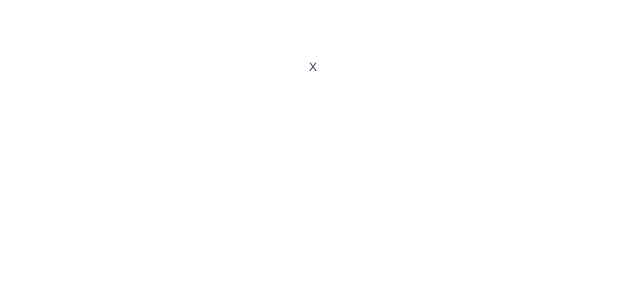
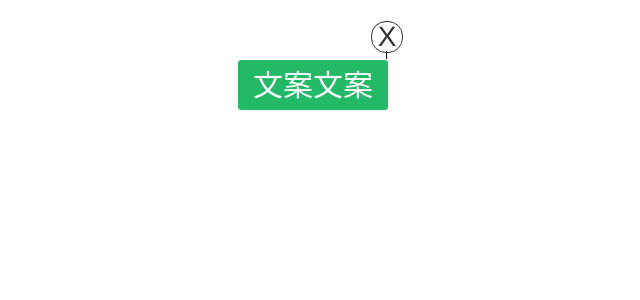
Before and after one commit to thisXiaoming/vue-pro-git, a Vue app: page /tag-eg in a window 1280 px wide. Shown: the top 300 px of the page, without its empty margins (327-967 px from the left). Built offline with nearby package versions, Linux system fonts and the light colour scheme.

Commit message:
加入tag组件，做了标签的关闭按钮

```diff
--- a/src/components/tag.vue
+++ /dev/null
@@ -1,21 +0,0 @@
-<template>
-    <div>
-        <slot></slot>
-        <div>X</div>
-    </div>
-</template>
-
-<script>
-export default {
-    name: 'Tag',
-    data() {
-        return {
-
-        }
-    }
-}
-</script>
-
-<style>
-
-</style>
--- /dev/null
+++ b/src/components/tag/tag.less
@@ -0,0 +1,44 @@
+.tag {
+    display: inline-block;
+    box-sizing:border-box;
+    position: relative;
+    font-size: 30px;
+    text-align: center;
+    padding: 0 10px;
+    width: 150px;
+    height: 50px;
+    line-height: 50px;
+    border-radius: 3px;
+}
+
+.tag-normal {
+    background-color: #22ba66;
+    color: #fff;
+    border: 1px solid #22ba66;
+}
+
+.tag-close {
+    position: absolute;
+    top: -40px;
+    right: -16px;
+    width: 30px;
+    height: 30px;
+    line-height: 30px;
+    text-align: center;
+    border: 1px solid #333;
+    border-radius: 15px;
+    font-size: 28px;
+    color: #333;
+}
+
+.tag-line {
+    position: absolute;
+    top: -10px;
+    right: 0px;
+    height: 8px;
+    border-left: 1px solid #000;
+}
+
+.tag-close-cli {
+    display: none;
+}
--- /dev/null
+++ b/src/components/tag/tag.vue
@@ -0,0 +1,29 @@
+<template>
+    <div class="tag tag-normal" :class="{'tag-close-cli': closable}">
+        <slot></slot>
+        <div class="tag-line"></div>
+        <div class="tag-close" @click="close()"><span>X</span></div>
+    </div>
+
+
+</template>
+
+<script>
+export default {
+    name: 'Tag',
+    data() {
+        return {
+            closable: false
+        }
+    },
+    methods: {
+        close() {
+            this.closable = true;
+        }
+    }
+}
+</script>
+
+<style lang="less" scoped>
+    @import "./tag.less";
+</style>
--- a/src/views/tag-eg/tag-eg.vue
+++ b/src/views/tag-eg/tag-eg.vue
@@ -1,9 +1,9 @@
 <template>
-    <tag></tag>
+    <tag>文案文案</tag>
 </template>
 
 <script>
-import Tag from "../../components/tag.vue"
+import Tag from "../../components/tag/tag.vue"
 export default {
     components: {
         Tag
```
